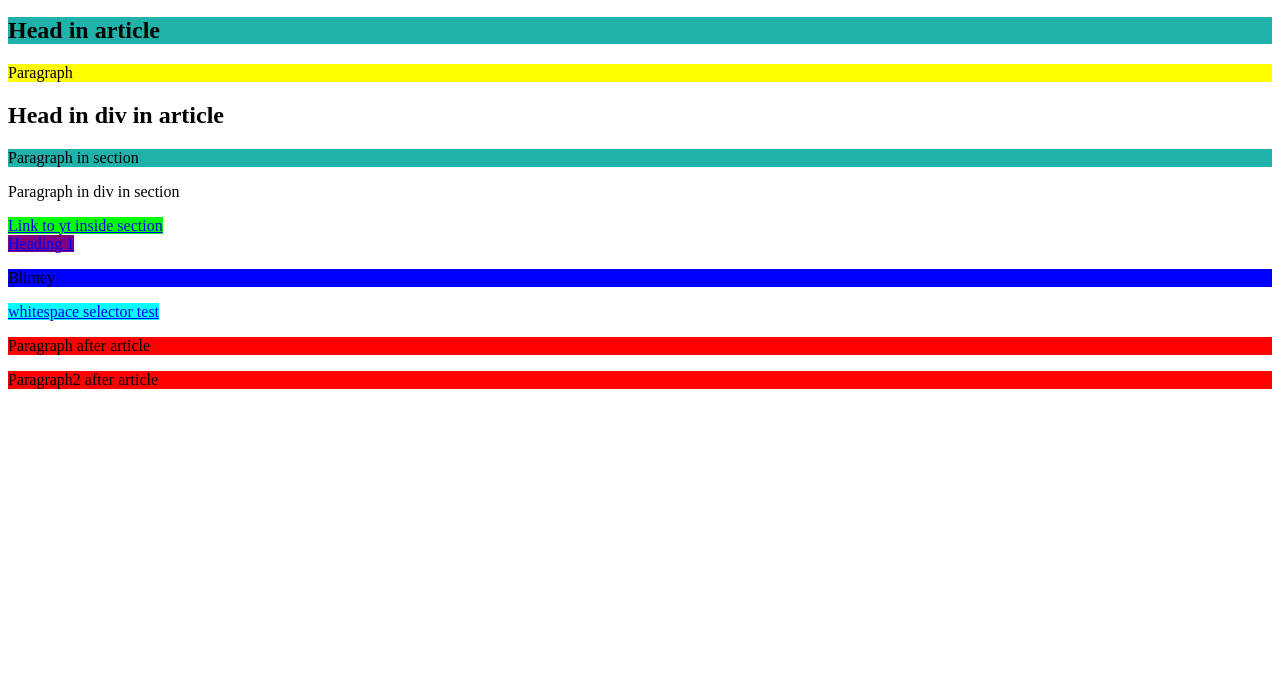
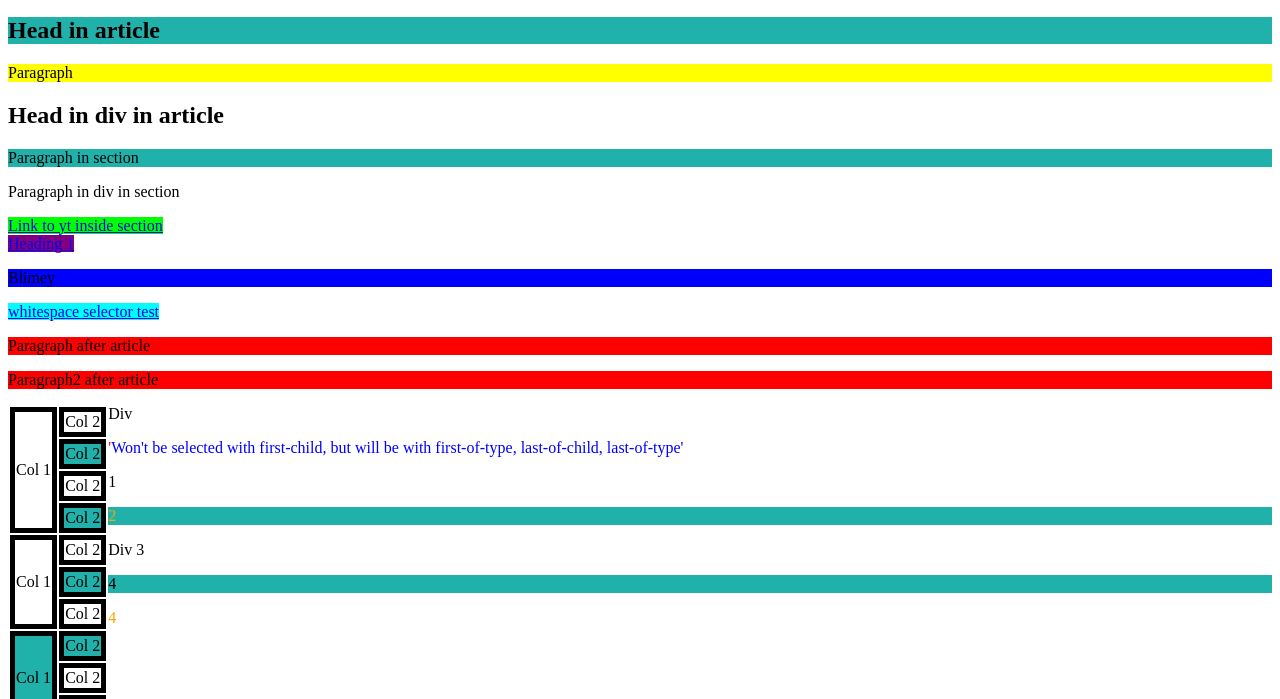
Before and after one commit to stingycactus/FINKI, a plain HTML site: page Web Design/selectorPractice.html in a window 1280 px wide. Shown: the part 101-800 px from the top of the page. Drawn offline with Linux system fonts and the light colour scheme.

Commit message:
HTML selector practice

```diff
--- a/Web Design/selectorPractice.html
+++ b/Web Design/selectorPractice.html
@@ -57,6 +57,42 @@
         #h1Link:active {
             color: yellow
         }
+        table tr:nth-child(2n){
+            background-color: lightseagreen;
+        }
+        table {
+            float: left
+        }
+        table td, table th {
+            border: 5px solid black;
+        }
+        .childSelector p:first-child{
+            color:yellow;
+        }
+        .childSelector p:first-of-type{
+            color:blue;
+        }
+        /* wont work cuz of the other before stuff*/
+        .childSelector p:last-of-type::first-letter{
+            color:red;
+        }
+        /* inserts content before the element */
+        .childSelector p:last-of-type::before {
+            content: "'";
+        }
+
+        /* inserts content after the element */
+        .childSelector p:last-of-type::after {
+            content: "'";
+        }
+        .nthChildSelector p:nth-child(2n){
+            display: block;
+            overflow: hidden;
+            background-color: lightseagreen;
+        }
+        .nthChildSelector p:nth-of-type(2n){
+            color:orange;
+        }
     </style>
 </head>
 <body>
@@ -78,5 +114,37 @@
 <a href="#" rel="tag nofollow">whitespace selector test</a>
 <p>Paragraph after article</p>
 <p>Paragraph2 after article</p>
+<table>
+    <tbody>
+    <tr><td rowspan="4">Col 1</td><td>Col 2</td></tr>
+    <tr><td>Col 2</td></tr>
+    <tr><td>Col 2</td></tr>
+    <tr><td>Col 2</td></tr>
+    <tr><td rowspan="3">Col 1</td><td>Col 2</td></tr>
+    <tr><td>Col 2</td></tr>
+    <tr><td>Col 2</td></tr>
+    <tr><td rowspan="3">Col 1</td><td>Col 2</td></tr>
+    <tr><td>Col 2</td></tr>
+    <tr><td>Col 2</td></tr>
+    <tr><td>Col 1</td><td>Col 2</td></tr>
+    <tr><td>Col 1</td><td>Col 2</td></tr>
+    <tr><td>Col 1</td><td>Col 2</td></tr>
+    <tr><td>Col 1</td><td>Col 2</td></tr>
+    </tbody>
+</table>
+
+<div class="childSelector">
+    <div>Div</div>
+    <p>Won't be selected with first-child,
+    but will be with first-of-type,
+    last-of-child, last-of-type</p>
+</div>
+<div class="nthChildSelector">
+    <p>1</p>
+    <p>2</p>
+    <div>Div 3</div>
+    <p>4</p>
+    <p>4</p>
+</div>
 </body>
 </html>
```
Also changed, not shown: Web Design/lab1GroupA.html (renamed from Web Design/lab1.html), Web Design/lab1GroupB.html (renamed from Web Design/lab1groupB.html).
